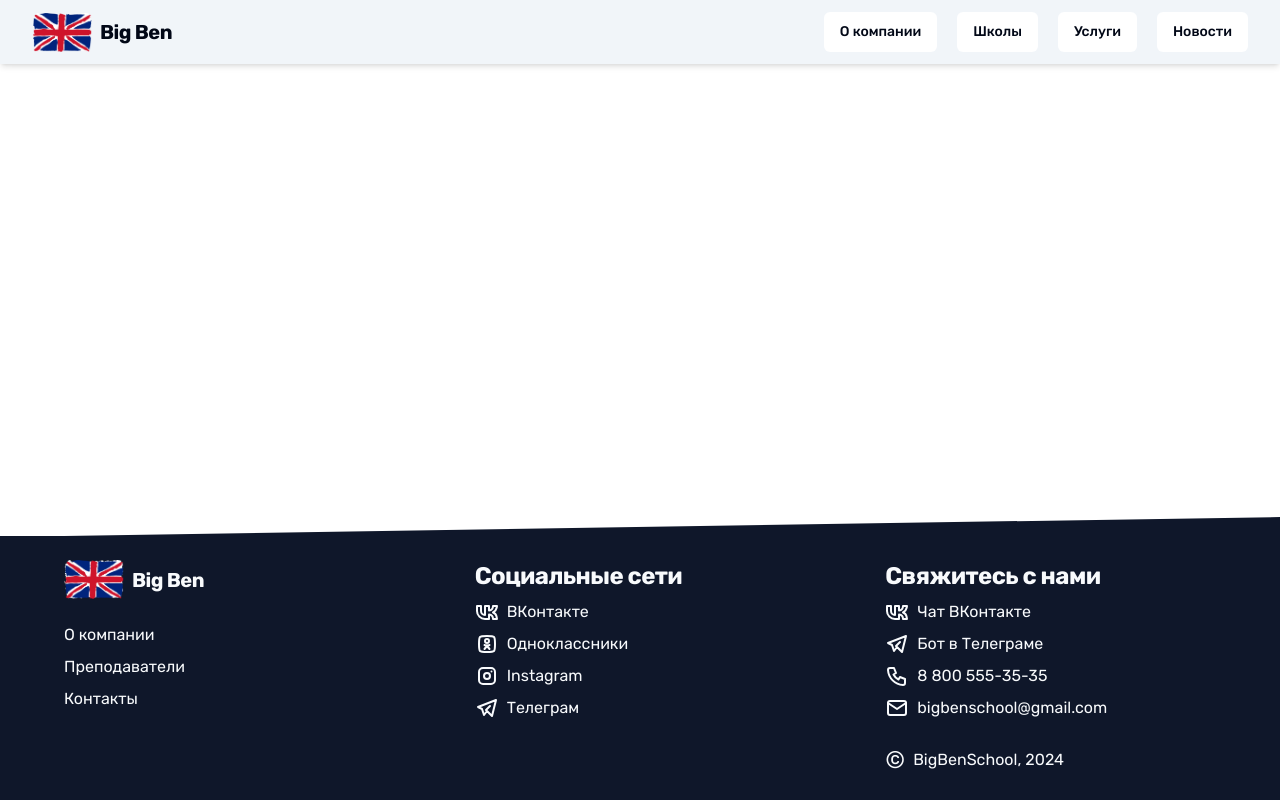
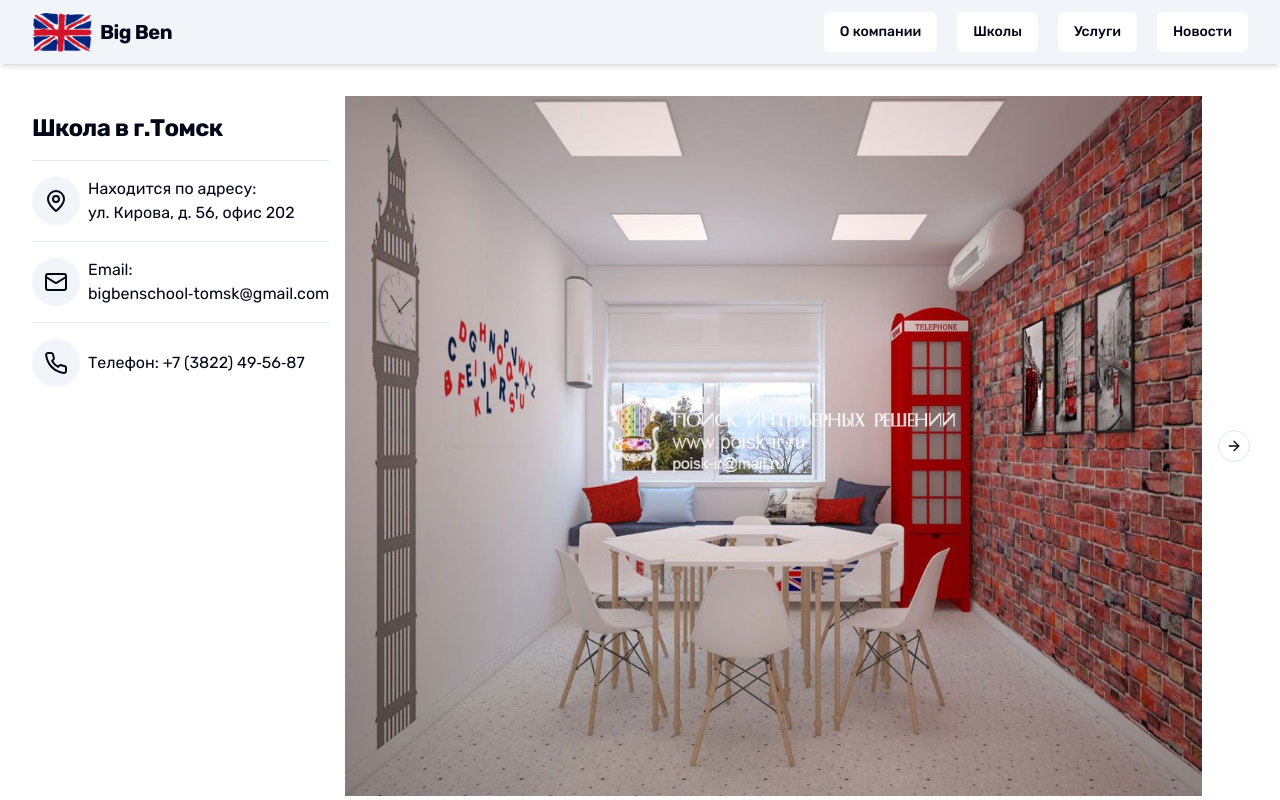
Before and after one commit to ruslannn199/demo-exam, a Next.js app: page /schools in a window 1280 px wide. Shown: the top 800 px of the page. Built offline with nearby package versions, Linux system fonts and the light colour scheme.

Commit message:
feat: add about page

```diff
--- a/app/about/page.tsx
+++ b/app/about/page.tsx
@@ -3,9 +3,6 @@ import Title from '@/components/typography/title';
 import type { NextComponentType, NextPageContext } from 'next';
 import Image from 'next/image';
 import Link from 'next/link';
-
-// TODO: Make about page
-// About page must contain info about company and contacts: addresses, phones, emails, etc.
 
 const reasons = [
   {
@@ -47,7 +44,7 @@ const schools = [
   },
   {
     image: '/barnaul.jpg',
-    address: 'ул. Попова, д. 12',
+    address: 'ул. Попова, д. 14А',
     email: 'bigbenschool-barnaul@gmail.com',
     phone: '+7 (3852) 59-08-76',
   },
--- a/app/schools/page.tsx
+++ b/app/schools/page.tsx
@@ -1,16 +1,122 @@
+import Title from '@/components/typography/title';
+import {
+  Carousel,
+  CarouselContent,
+  CarouselItem,
+  CarouselNext,
+  CarouselPrevious,
+} from '@/components/ui/carousel';
+import { Separator } from '@/components/ui/separator';
+import { Mail, MapPin, Phone } from 'lucide-react';
 import type { NextComponentType, NextPageContext } from 'next';
+import Image from 'next/image';
+import Link from 'next/link';
 
-// TODO: Make schools page
-// This page includes photos, description and contact info
-// There's schools in five cities: Tomsk, Kemerovo, Novosibirsk, Barnaul and Krasnoyarsk
-// Idea is to have carousel with different schools and their info on a map?
+const schools = [
+  {
+    city: 'Томск',
+    image: '/tomsk.jpg',
+    address: 'ул.\xa0Кирова, д.\xa056, офис\xa0202',
+    addressLink: 'https://yandex.ru/maps/-/CDBfESJH',
+    email: `bigbenschool\u2011tomsk@gmail.com`,
+    phone: '+7\xa0(3822)\xa049\u201156\u201187',
+  },
+  {
+    city: 'Новосибирск',
+    image: '/novosibirsk.jpg',
+    address: 'пр.\xa0Карла\xa0Маркса, д.\xa037',
+    addressLink: 'https://yandex.ru/maps/-/CDBfEK1z',
+    email: `bigbenschool\u2011novosibirsk@gmail.com`,
+    phone: '+7 (383) 238\u201148\u201156',
+  },
+  {
+    city: 'Красноярск',
+    image: '/krasnoyarsk.jpg',
+    address: 'ул.\xa0Сурикова, д.\xa012',
+    addressLink: 'https://yandex.ru/maps/-/CDBfEW1y',
+    email: `bigbenschool\u2011krasnoyarsk@gmail.com`,
+    phone: '+7\xa0(391)\xa0238\u201148\u201156',
+  },
+  {
+    city: 'Барнаул',
+    image: '/barnaul.jpg',
+    address: 'ул.\xa0Попова, д.\xa014А',
+    addressLink: 'https://yandex.ru/maps/-/CDBfED9W',
+    email: `bigbenschool\u2011barnaul@gmail.com`,
+    phone: '+7\xa0(3852)\xa059\u201108\u201176',
+  },
+  {
+    city: 'Кемерово',
+    image: '/kemerovo.jpg',
+    address: 'ул.\xa0Весенняя, д.\xa019',
+    addressLink: 'https://yandex.ru/maps/-/CDBfELK7',
+    email: `bigbenschool\u2011kemerovo@gmail.com`,
+    phone: '+7\xa0(3842)\xa049\u201156\u201187',
+  },
+];
 
 interface Props {}
 
 const Page: NextComponentType<NextPageContext, {}, Props> = (
   props: Props,
 ) => {
-  return <div></div>;
+  return (
+    <div className="select-none">
+      <Carousel
+        opts={{ loop: true, align: 'start' }}
+        className="w-[95%] h-[700px]"
+      >
+        <CarouselContent>
+          {schools.map(
+            ({ image, address, addressLink, email, phone, city }) => (
+              <CarouselItem key={email} className="flex">
+                <div className="flex flex-col gap-4 p-4 max-w-[500px]">
+                  <Title level={3}>Школа в г.{city}</Title>
+                  <Separator />
+                  <div className="flex items-center gap-2">
+                    <div className="bg-secondary rounded-full p-3">
+                      <MapPin />
+                    </div>
+                    <Link
+                      target="_blank"
+                      rel="noreferrer"
+                      prefetch={false}
+                      href={addressLink}
+                    >
+                      Находится по адресу:
+                      <br />
+                      {address}
+                    </Link>
+                  </div>
+                  <Separator />
+                  <div className="flex items-center gap-2">
+                    <div className="bg-secondary rounded-full p-3">
+                      <Mail />
+                    </div>
+                    <Link href={`mailto:${email}`}>Email: {email}</Link>
+                  </div>
+                  <Separator />
+                  <div className="flex items-center gap-2">
+                    <div className="bg-secondary rounded-full p-3">
+                      <Phone />
+                    </div>
+                    <Link href={`tel:8${phone.replace(/\D/g, '')}`}>
+                      Телефон: {phone}
+                    </Link>
+                  </div>
+                </div>
+                <div className="relative w-full h-[700px]">
+                  <Image src={image} alt={email} fill />
+                </div>
+              </CarouselItem>
+            ),
+          )}
+        </CarouselContent>
+        <CarouselPrevious />
+        <CarouselNext />
+      </Carousel>
+    </div>
+  );
 };
 
 export default Page;
--- a/lib/hooks/useWindowSize.ts
+++ b/lib/hooks/useWindowSize.ts
@@ -8,12 +8,21 @@ type WindowSize = {
 };
 
 export const useWindowSize = () => {
-  if (typeof window !== 'undefined') {
+  if (typeof window === 'undefined') {
+    return {
+      width: undefined,
+      height: undefined,
+    };
+  }
+
+  // Thanks to Next.js typeof window bug we must disable this rule here
+  // eslint-disable-next-line react-hooks/rules-of-hooks
   const [windowSize, setWindowSize] = useState<WindowSize>({
     width: window.innerWidth,
     height: window.innerHeight,
   });
 
+  // eslint-disable-next-line react-hooks/rules-of-hooks
   useEffect(() => {
     const handleResize = () =>
       setWindowSize({
@@ -31,6 +40,4 @@ export const useWindowSize = () => {
   }, []);
 
   return windowSize;
-  }
-  return { width: undefined, height: undefined };
 };
```
Lines whose indentation alone changed are shown as unchanged.
